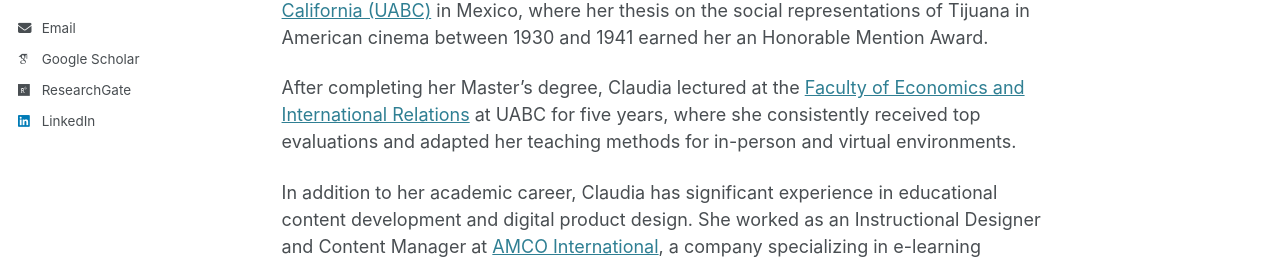
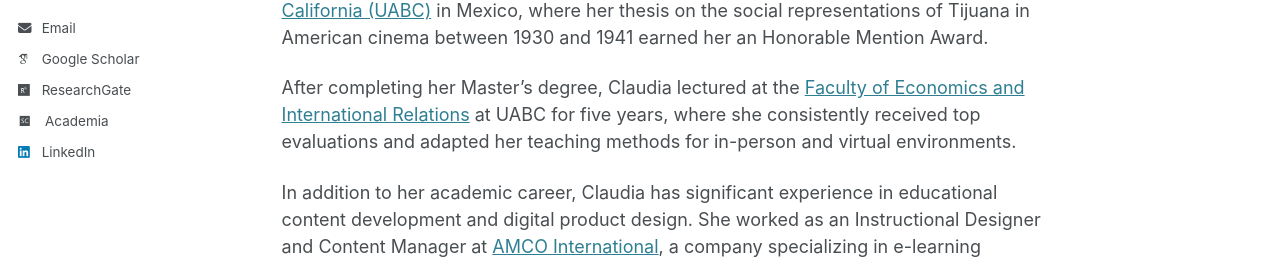
Before and after one commit to claudiabt/claudiabt.github.io, a Jekyll site: the page built from _pages/about.md, in a window 1280 px wide and 900 px high, scrolled down 487 px. Shown: the part 632-896 px from the top of the window. Built offline with Jekyll 4.4.1, drawn with Linux system fonts in a browser that asks for light colours; some web fonts are replaced.

Commit message:
Update author-profile.html

```diff
--- a/_includes/author-profile.html
+++ b/_includes/author-profile.html
@@ -61,6 +61,9 @@
       {% endif %}
       {% if author.scopus %}
         <li><a href="{{ author.scopus }}"><i class="ai ai-scopus icon-pad-right"></i>Scopus</a></li>
+      {% endif %}
+      {% if author.academia %}
+        <li><a href="{{ author.academia }}"><i class="ai ai-scopus icon-pad-right"></i>Academia</a></li>
       {% endif %}
 
       <!-- Font Awesome icons / Repositories and software development -->
```
